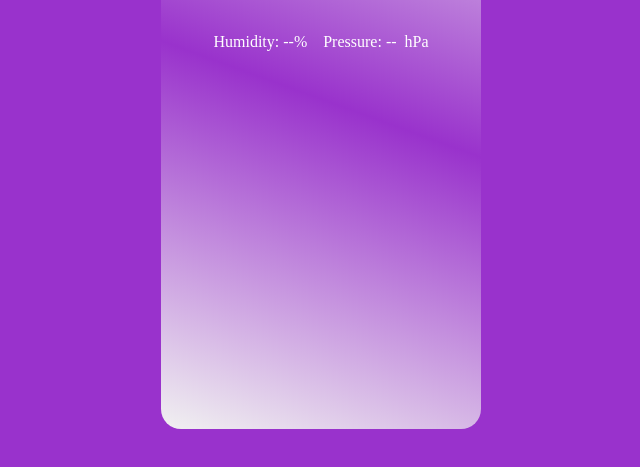
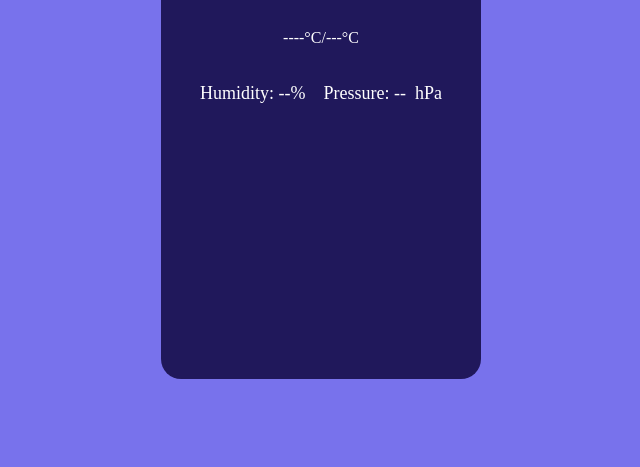
Before and after one commit to shubham2803200111/WeatherApp, a plain HTML site: page index.html in a window 1280 px wide. Shown: the part 301-768 px from the top of the page, without its empty margins (319-959 px from the left). Drawn offline with nearby package versions, Linux system fonts and the light colour scheme.

Commit message:
Update style22.css

```diff
--- a/style22.css
+++ b/style22.css
@@ -1,5 +1,5 @@
 body{
-    background:darkorchid;
+    background:rgb(120, 114, 236);
     }
     .btn{
         outline:none;
@@ -15,8 +15,8 @@ body{
     padding:10px;
     width:300px;
     height:80%;
-    filter:lur;
-    background-image:linear-gradient(20deg, #f1f1f1,darkorchid,#f1f1f1);
+    filter:blur;
+    background: rgb(32, 24, 91);
     border-radius:20px;
     position: absolute;
     background-size: cover;
@@ -28,6 +28,22 @@ body{
     color:white;
     text-align:center;
     }
+    /* Extra small devices (phones, 600px and down) */
+@media only screen and (max-height: 600px) {
+    .con {height:280px;}
+  }
+
+  /* Small devices (portrait tablets and large phones, 600px and up) */
+  @media only screen and (min-height: 600px) {
+    .con {height:450px;}
+  }
+
+  /* Medium devices (landscape tablets, 768px and up) */
+  @media only screen and (min-height: 768px) {
+    .con {height:540px;}
+  }
+
+
     .inp{
     height:40px;
     width:210px;
@@ -50,6 +66,9 @@ body{
     background:crimson;
     top:10px;
     right:15px;
+    }
+    .tem{
+      font-size: 35px;
     }
     .im{
     transform:scale(1.2); }
@@ -84,3 +103,6 @@ body{
         text-decoration:none;
         color:white;
     }
+    .humpre{
+      font-size: 18px;
+    }
```
